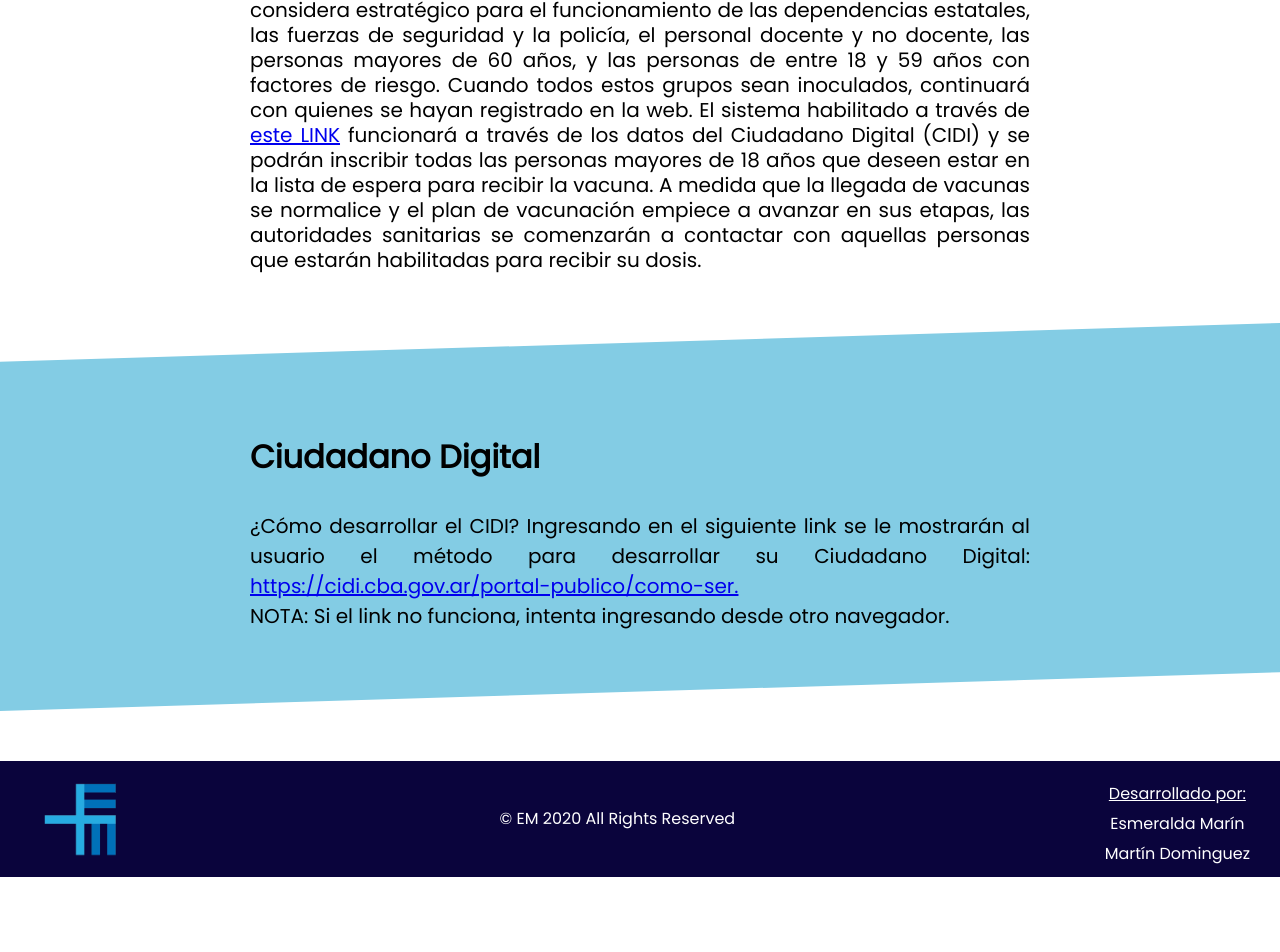
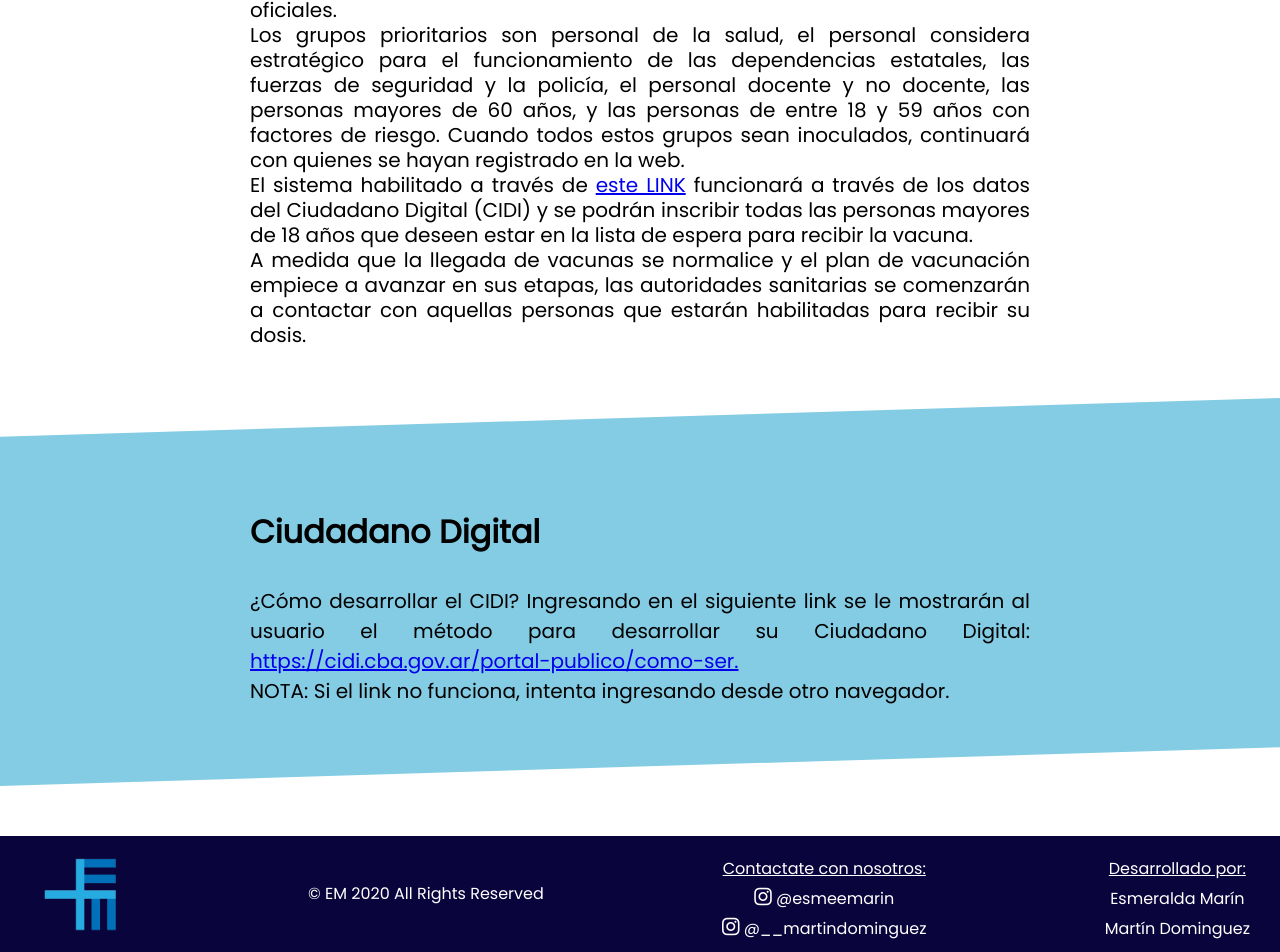
Before and after one commit to EsmeraldaMarin/vacunacionInfo, a plain HTML site: page vacunatecba.html in a window 1280 px wide. Shown: the part 557-1509 px from the top of the page. Before the commit the page ends 1434 px from the top, so only its background shows below. Drawn offline with Linux system fonts and the light colour scheme.

Commit message:
correcciones finales

```diff
--- a/styles/partials/_footer.scss
+++ b/styles/partials/_footer.scss
@@ -34,6 +34,12 @@ footer{
             &:first-child{
                 text-decoration: underline;
             }
+            a{
+                i{
+                    font-size: 20px;
+                }
+                color: #fff;
+            }
         }
     }
 }
--- a/vacunatecba.html
+++ b/vacunatecba.html
@@ -38,19 +38,19 @@
             <p>Cordobeses y cordobesas que deseen recibir la vacuna contra el coronavirus ya pueden
                 inscribirse en el sitio que se habilitó en la página oficial del Gobierno de la Provincia de Córdoba.
                 De esa manera, se organizará el plan de inmunización previsto para la etapa que continuará a la
-                que comenzó la semana pasada.
+                que comenzó la semana pasada. <br>
                 Hay que recordar que en una primera instancia, el personal esencial y las personas que forman
                 parte de la población en riesgo recibirán su dosis y luego se procederá a la aplicación a aquellos
                 ciudadanos que deseen hacerlo más allá de los grupos catalogados como prioritarios por los
-                entes oficiales.
+                entes oficiales. <br>
                 Los grupos prioritarios son personal de la salud, el personal considera estratégico para el
                 funcionamiento de las dependencias estatales, las fuerzas de seguridad y la policía, el personal
                 docente y no docente, las personas mayores de 60 años, y las personas de entre 18 y 59 años
                 con factores de riesgo. Cuando todos estos grupos sean inoculados, continuará con quienes se
-                hayan registrado en la web.
+                hayan registrado en la web. <br>
                 El sistema habilitado a través de <a href=" https://vacunacioncovid19.cba.gov.ar/Home " target="_blank" style="text-decoration: underline;">este LINK</a>
                 funcionará a través de los datos del Ciudadano Digital (CIDI) y se podrán inscribir todas las
-                personas mayores de 18 años que deseen estar en la lista de espera para recibir la vacuna.
+                personas mayores de 18 años que deseen estar en la lista de espera para recibir la vacuna. <br>
                 A medida que la llegada de vacunas se normalice y el plan de vacunación empiece a avanzar en
                 sus etapas, las autoridades sanitarias se comenzarán a contactar con aquellas personas que
                 estarán habilitadas para recibir su dosis.</p>
@@ -73,6 +73,13 @@
         </a>
         <span>© EM 2020 All Rights Reserved</span>
         <ul>
+            <li>Contactate con nosotros:</li>
+            <li><a href="https://www.instagram.com/esmeemarin/" target="_blank"><i class="fab fa-instagram"></i>
+                    @esmeemarin</a></li>
+            <li><a href="https://www.instagram.com/__martindominguez/" target="_blank"><i class="fab fa-instagram"></i>
+                    @__martindominguez</a></li>
+        </ul>
+        <ul>
             <li>Desarrollado por:</li>
             <li>Esmeralda Marín</li>
             <li>Martín Dominguez</li>
```
Also changed, not shown: eficacia.html (+7 -0 lines), index.html (+7 -1 lines), infocovid.html (+7 -0 lines), preguntas.html (+7 -0 lines), seguridad.html (+9 -2 lines), styles/styles.css, 1 other file.
